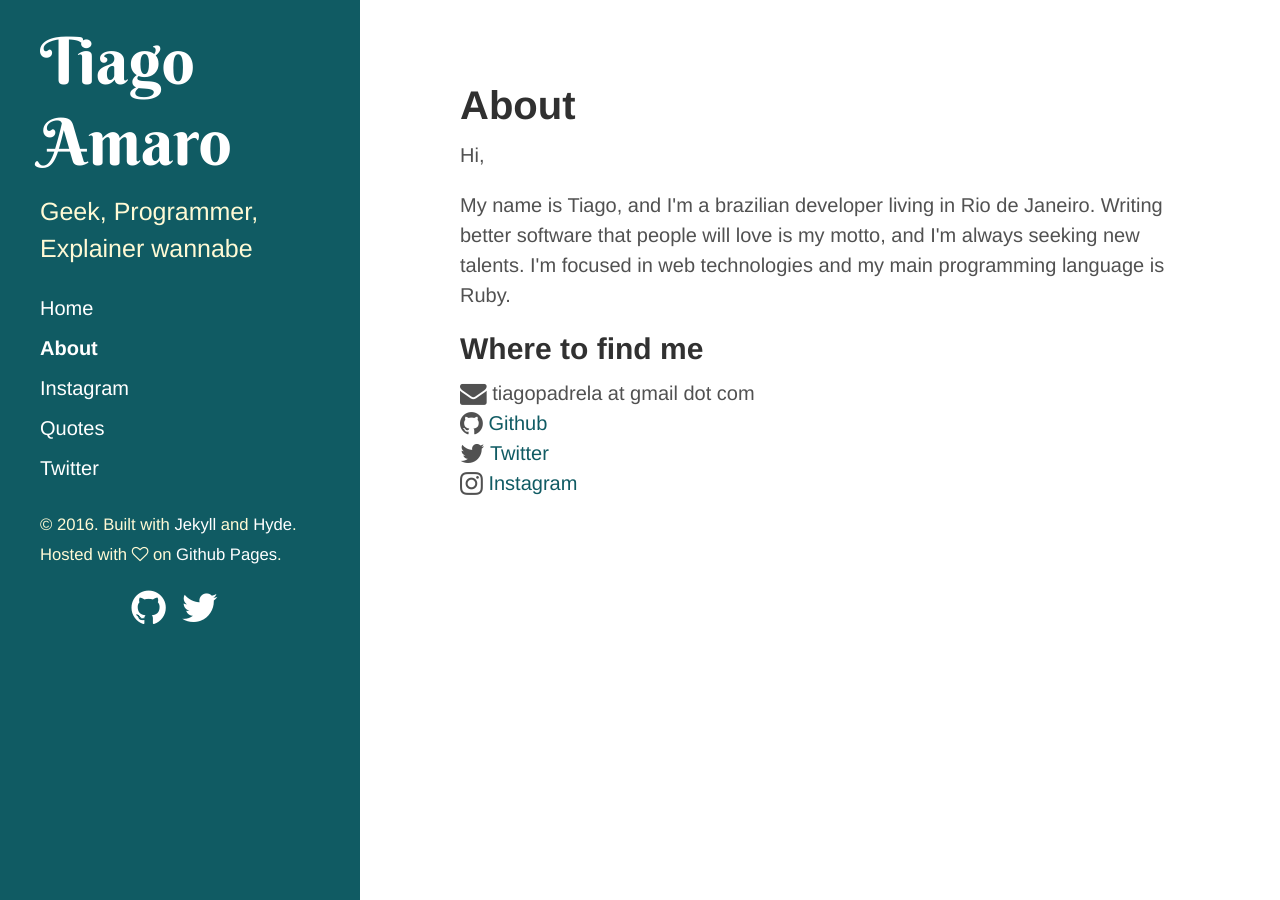
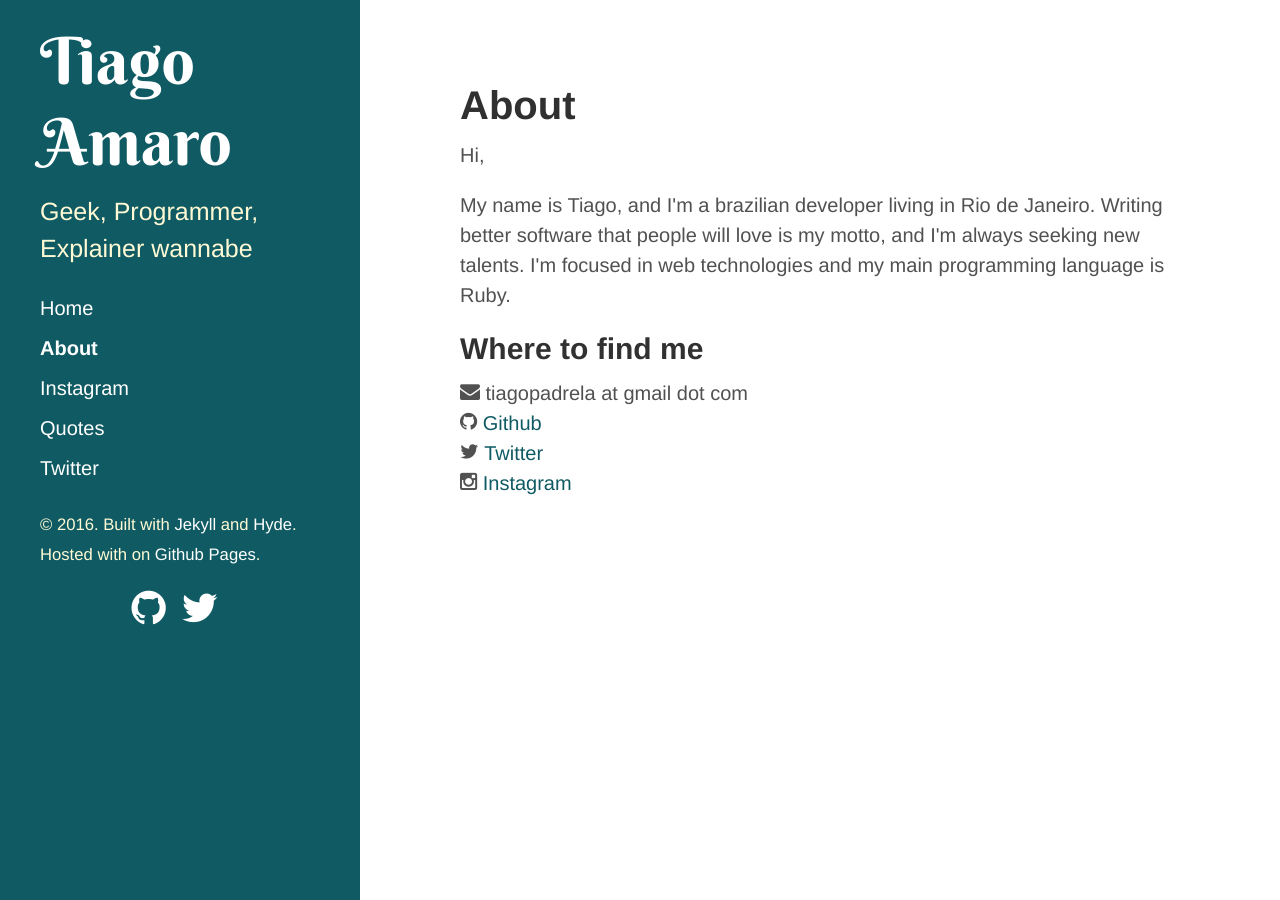
Before and after one commit to tiagoamaro/tiagoamaro.com.br_jekyll, a Jekyll site: the page built from about.html, in a window 1280 px wide. Built offline with Jekyll 4.4.1, drawn with Linux system fonts in a browser that asks for light colours; nearby versions of some CDN libraries; Markdown is read by kramdown in place of the engine named in the settings.

Commit message:
replace font-awesome to icomoon subset

```diff
--- a/_includes/head.html
+++ b/_includes/head.html
@@ -24,7 +24,7 @@
   <link rel="stylesheet" href="/public/css/syntax.css">
   <link rel="stylesheet" href="/public/css/hyde.css">
   <link rel="stylesheet" href="/public/css/custom.css">
-  <link rel="stylesheet" href="https://cdnjs.cloudflare.com/ajax/libs/font-awesome/4.4.0/css/font-awesome.min.css">
+  <link rel="stylesheet" href="/public/css/icomoon.css">
   <link rel="stylesheet" href="https://fonts.googleapis.com/css?family=Berkshire+Swash">
 
   <!-- Icons -->
--- a/_includes/sidebar.html
+++ b/_includes/sidebar.html
@@ -31,10 +31,10 @@
 
     <p id="social-networks">
       <a href="https://github.com/tiagoamaro">
-        <i class="fa fa-github fa-2x"></i>
+        <i class="icon-github icon-2x"></i>
       </a>
       <a href="http://twitter.com/tiagopadrela">
-        <i class="fa fa-twitter fa-2x"></i>
+        <i class="icon-twitter icon-2x"></i>
       </a>
       <a id="easter_egg" href="https://www.google.com.br/?#q=iddqd">
         <img src="/public/images/doom_marine.gif" alt="doom marine" id="doom">
--- a/about.html
+++ b/about.html
@@ -17,22 +17,22 @@
     <h2>Where to find me</h2>
 
     <div>
-        <i class="fa fa-envelope fa-lg"></i>
+        <i class="icon-envelope"></i>
         tiagopadrela at gmail dot com
     </div>
 
     <div>
-        <i class="fa fa-github fa-lg"></i>
+        <i class="icon-github"></i>
         <a href="https://github.com/tiagoamaro">Github</a>
     </div>
 
     <div>
-        <i class="fa fa-twitter fa-lg"></i>
+        <i class="icon-twitter"></i>
         <a href="http://twitter.com/tiagopadrela">Twitter</a>
     </div>
 
     <div>
-        <i class="fa fa-instagram fa-lg"></i>
+        <i class="icon-instagram"></i>
         <a href="http://instagram.com/tiagoamaro">Instagram</a>
     </div>
 </div>
--- a/public/css/custom.css
+++ b/public/css/custom.css
@@ -22,6 +22,12 @@
 
 .sidebar-nav-item {
   line-height: 2.0;
+}
+
+/* Icons */
+
+.icon-2x {
+  font-size: 2em;
 }
 
   /* Social networks */
--- /dev/null
+++ b/public/css/icomoon.css
@@ -0,0 +1,38 @@
+@font-face {
+    font-family: 'icomoon';
+    src:    url('/public/icomoon/fonts/icomoon.eot?sf6gvf');
+    src:    url('/public/icomoon/fonts/icomoon.eot?sf6gvf#iefix') format('embedded-opentype'),
+            url('/public/icomoon/fonts/icomoon.ttf?sf6gvf') format('truetype'),
+            url('/public/icomoon/fonts/icomoon.woff?sf6gvf') format('woff'),
+            url('/public/icomoon/fonts/icomoon.svg?sf6gvf#icomoon') format('svg');
+    font-weight: normal;
+    font-style: normal;
+}
+
+[class^="icon-"], [class*=" icon-"] {
+    /* use !important to prevent issues with browser extensions that change fonts */
+    font-family: 'icomoon' !important;
+    speak: none;
+    font-style: normal;
+    font-weight: normal;
+    font-variant: normal;
+    text-transform: none;
+    line-height: 1;
+
+    /* Better Font Rendering =========== */
+    -webkit-font-smoothing: antialiased;
+    -moz-osx-font-smoothing: grayscale;
+}
+
+.icon-instagram:before {
+    content: "\e900";
+}
+.icon-twitter:before {
+    content: "\e901";
+}
+.icon-envelope:before {
+    content: "\e902";
+}
+.icon-github:before {
+    content: "\e903";
+}
```
Also changed, not shown: public/icomoon/fonts/icomoon.ttf (added), public/icomoon/fonts/icomoon.woff (added), 2 other files.
